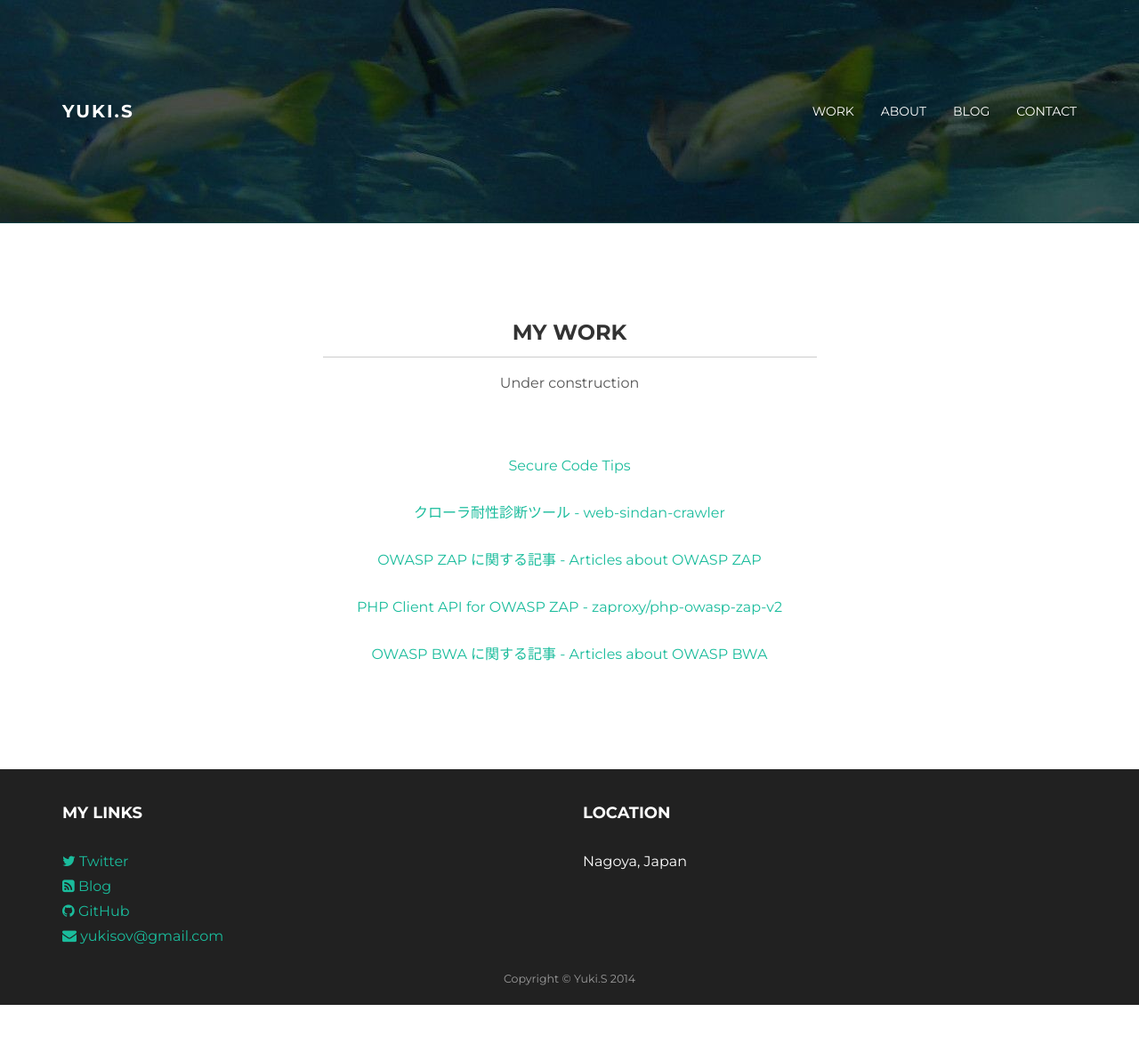
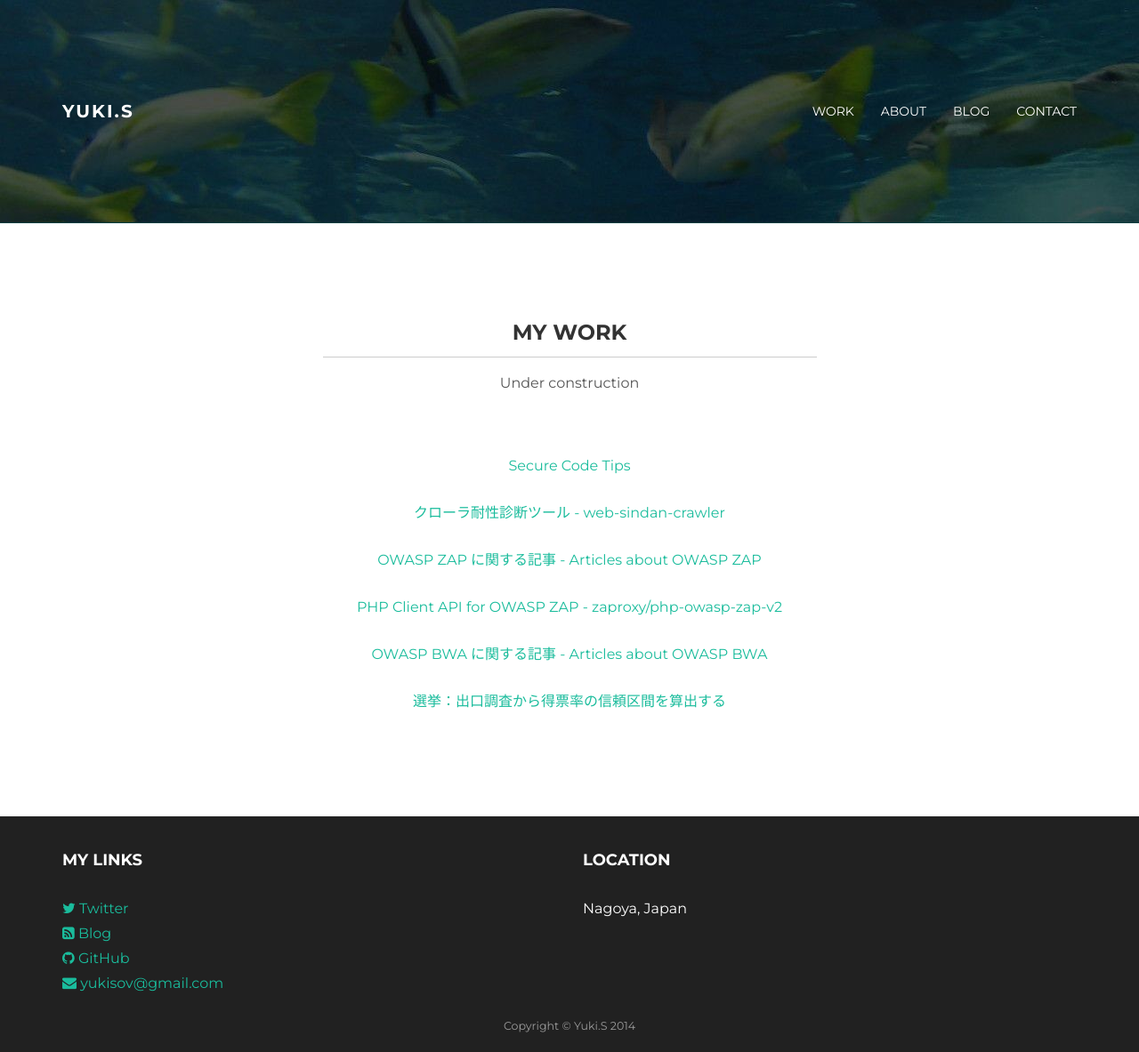
Before and after one commit to yukisov/yukisov.github.io, a Jekyll site: the page built from work.html, in a window 1280 px wide. Shown: the whole page at 89% size. Built offline with Jekyll 4.4.1, drawn with Linux system fonts in a browser that asks for light colours; nearby versions of some CDN libraries; before the commit the page ends 1130 px from its top, so only the background shows below that.

Commit message:
Add new link in work.html

```diff
--- a/work.html
+++ b/work.html
@@ -42,6 +42,10 @@ layout: default
         <a href="http://www.pupha.net/owasp-bwa/" target="_blank">OWASP BWA に関する記事 - Articles about OWASP BWA</a>
       </p>
 
+      <p>
+        <a href="http://misc.pupha.net/confidence_interval.html" target="_blank">選挙：出口調査から得票率の信頼区間を算出する</a>
+      </p>
+
     </div>
   </div><!-- /row -->
 
```
